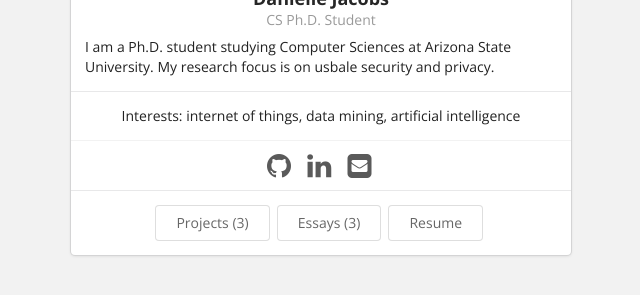
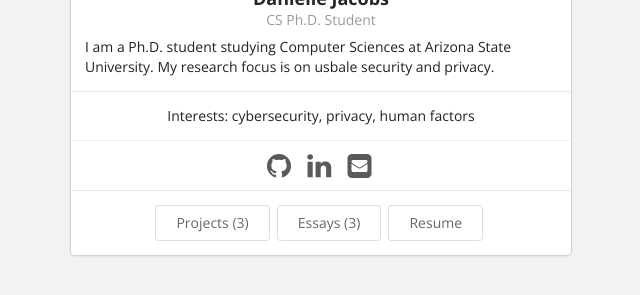
Before and after one commit to danijacobs/danijacobs.github.io, a Jekyll site: the page built from index.html, in a window 1280 px wide. Shown: the part 372-667 px from the top of the page, without its empty margins (319-959 px from the left). Built offline with Jekyll 4.4.1, drawn with Linux system fonts in a browser that asks for light colours.

Commit message:
Update bio.json

```diff
--- a/_data/bio.json
+++ b/_data/bio.json
@@ -27,19 +27,19 @@
   },
   "interests": [
     {
-      "name": "internet of things",
+      "name": "cybersecurity",
       "keywords": [
         "Arduino",
         "TI MSP430"
       ]
     },
     {
-      "name": "data mining",
+      "name": "privacy",
       "keywords": [
       ]
     },
     {
-      "name": "artificial intelligence",
+      "name": "human factors",
       "keywords": [
       ]
     }
```
